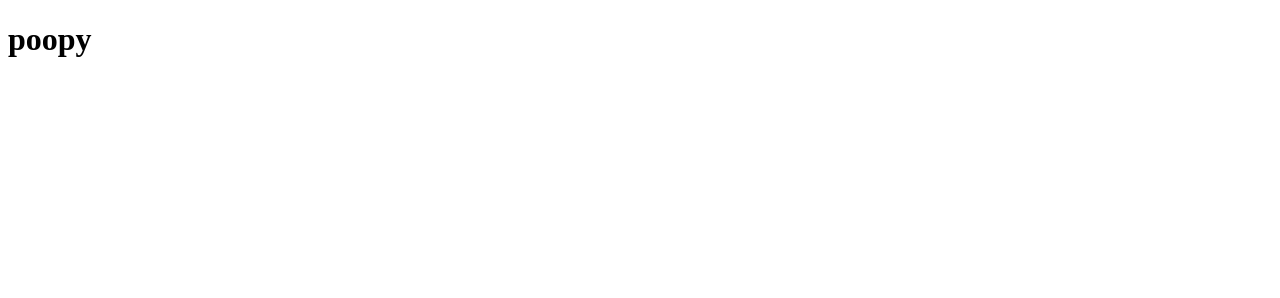
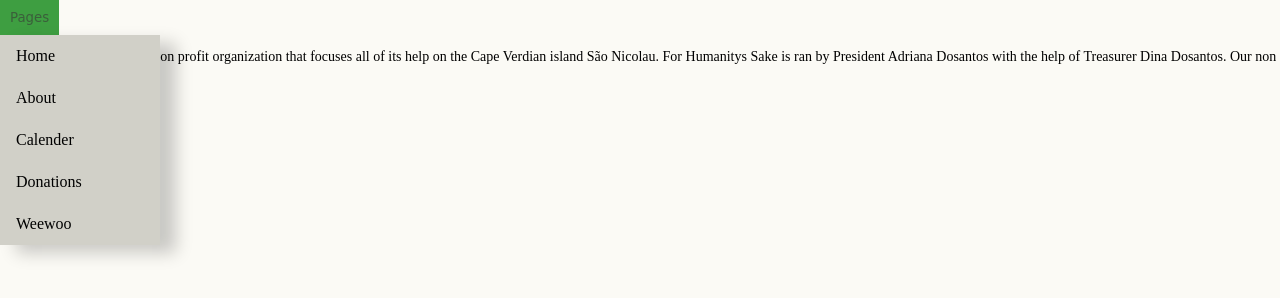
Before and after one commit to jaydonm/FHS, a plain HTML site: page index.html in a window 1280 px wide. Drawn offline with Linux system fonts and the light colour scheme.

Commit message:
Added Multiple pages and started work

```diff
--- a/index.html
+++ b/index.html
@@ -3,9 +3,25 @@
 <head>
     <meta charset="UTF-8">
     <meta name="viewport" content="width=device-width, initial-scale=1.0">
-    <title>Document</title>
+    <title>FHS - For Humanities Sake.</title>
+    <link rel="stylesheet" href="style.css">
 </head>
 <body>
-    <h1>poopy</h1>
+    <div class="dropdown">
+    <button class="dropdownbtn">Pages</button>
+     <div class="dropdown-content">
+        <a href="index.html"> Home </a>
+        <a href="about.html"> About </a>
+        <a href="calender.html"> Calender </a>
+        <a href="donations.html"> Donations </a>
+        <a href="about.html"> Weewoo </a>
+     </div>
+    </div>
+    <img class="title" src="banner-placeholder.png">
+   <div>
+    <p class="desc"> <span class="bolded">For Humanity's Sake</span> is a non profit organization that focuses all of its help on the Cape Verdian island São Nicolau. For Humanitys Sake is ran by President Adriana Dosantos with the help of Treasurer Dina Dosantos. Our non profit organization is
+    </p>
+   </div>
+
 </body>
 </html>
--- /dev/null
+++ b/style.css
@@ -0,0 +1,65 @@
+html,body {
+    margin: 0;
+    padding: 0;
+}
+
+body {
+    font-family:'Times New Roman', Times, serif;
+    background-color: #FBFAF5;
+}
+
+.title {
+    background-position: center;
+    object-fit:fill;
+    height: 300px;
+    width: 1920px;
+    margin-top: 5px;
+    display: none;
+
+}
+
+.bolded {
+font-weight: bold;
+}
+
+.desc {
+    font-size: 14px;
+}
+
+.dropdownbtn {
+    padding: 10px;
+    background-color: #d1d0c8;
+    font-family: cursive;
+    color: rgb(59, 95, 59) ;
+    cursor: pointer;
+    border: none;
+}
+
+.dropdown {
+    position: relative;
+    display: inline-block;
+}
+
+.dropdown-content {
+    display: none;
+    position:absolute;
+    background-color: #d1d0c8;
+    min-width: 160px;
+    box-shadow: 16px 8px 16px 0px rgba(0, 0, 0, 0.2);
+    z-index: 1;
+}
+
+.dropdown-content a {
+    color: black;
+    padding: 12px 16px;
+    text-decoration: none;
+    display:block;
+}
+
+.dropdown:hover .dropdown-content {
+    display: block;
+}
+
+.dropdown:hover .dropdownbtn {
+    background-color: #3e9e41 ;
+}
```
Also changed, not shown: banner-placeholder.png (added), calender.html (added), donations.html (added).
